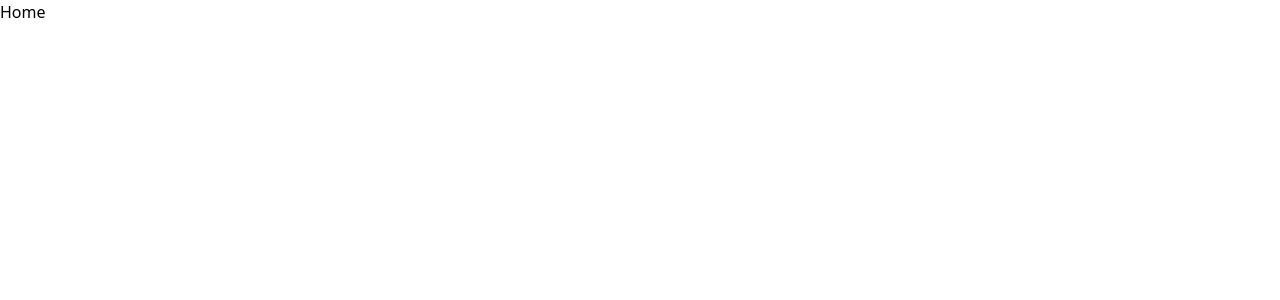
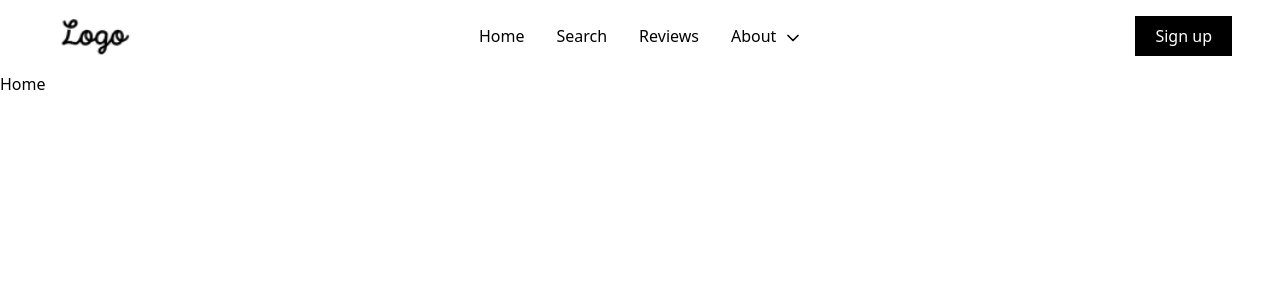
Before and after one commit to shubham-3099/frontend, a Next.js app: page / in a window 1280 px wide. Shown: the top 300 px of the page. Built offline with nearby package versions, Linux system fonts and the light colour scheme.

Commit message:
Add navbar component to the app layout

```diff
--- a/app/layout.tsx
+++ b/app/layout.tsx
@@ -1,5 +1,6 @@
 import type { Metadata } from "next";
 import "./globals.css";
+import Navbar from "@/components/Navbar";
 
 export const metadata: Metadata = {
   title: "Create Next App",
@@ -11,7 +12,10 @@ export default function RootLayout({ children }: LayoutProps<"/">) {
     <html
       lang="en"
     >
-      <body>{children}</body>
+      <body>
+        <Navbar />
+        {children}
+      </body>
     </html>
   );
 }
--- a/components/Navbar.tsx
+++ b/components/Navbar.tsx
@@ -4,7 +4,7 @@ import { ChevronDown } from "lucide-react";
 
 export default function Navbar() {
     return (
-        <nav className="flex justify-between px-12 items-center h-18">
+        <nav className="flex justify-between md:px-12 px-5 items-center h-18">
             <Image src="/logo.png" alt="Logo of the company" width={100} height={70} />
             <ul className="hidden md:flex gap-8">
                 <li><a href="/">Home</a></li>
```
